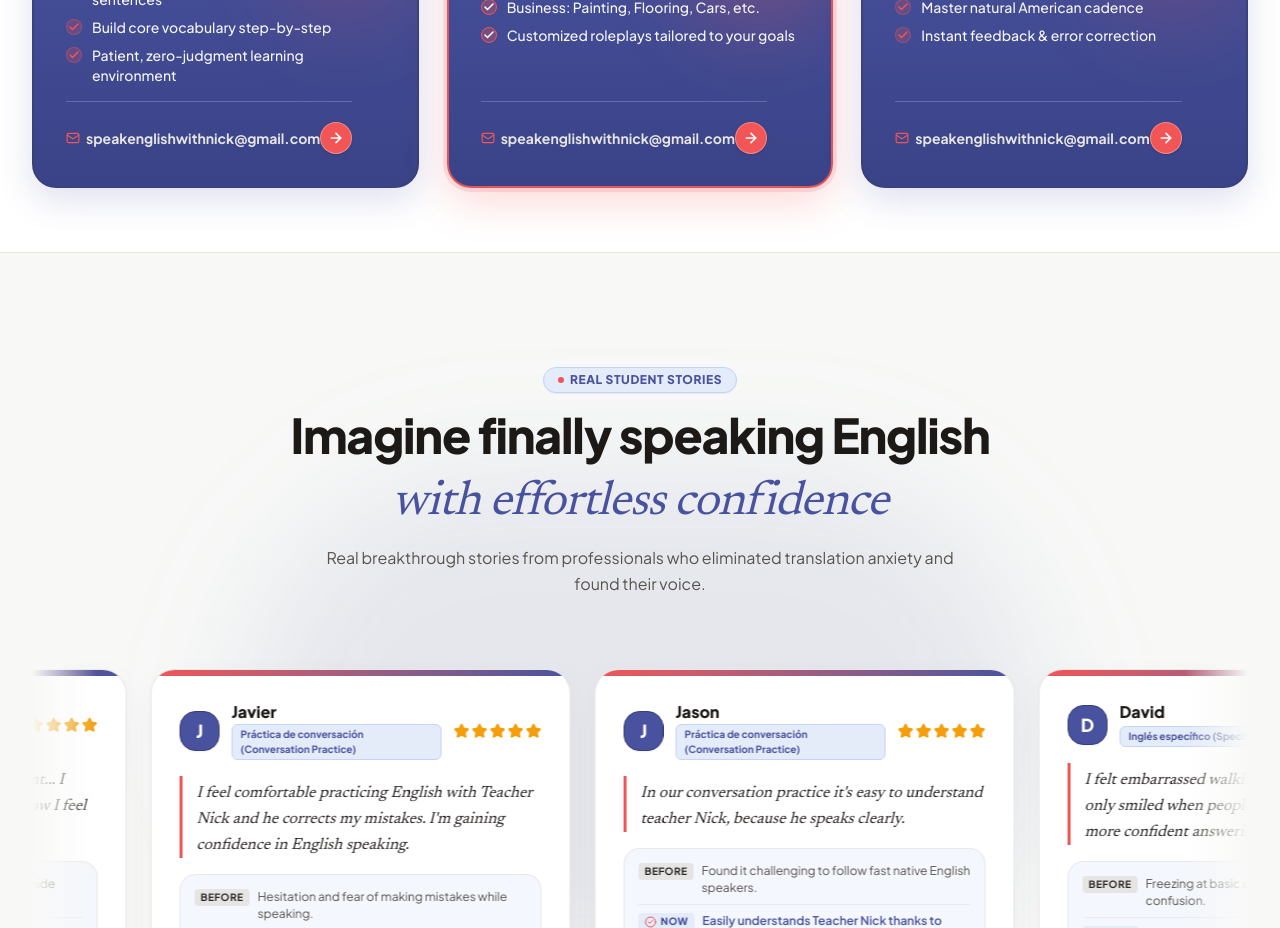
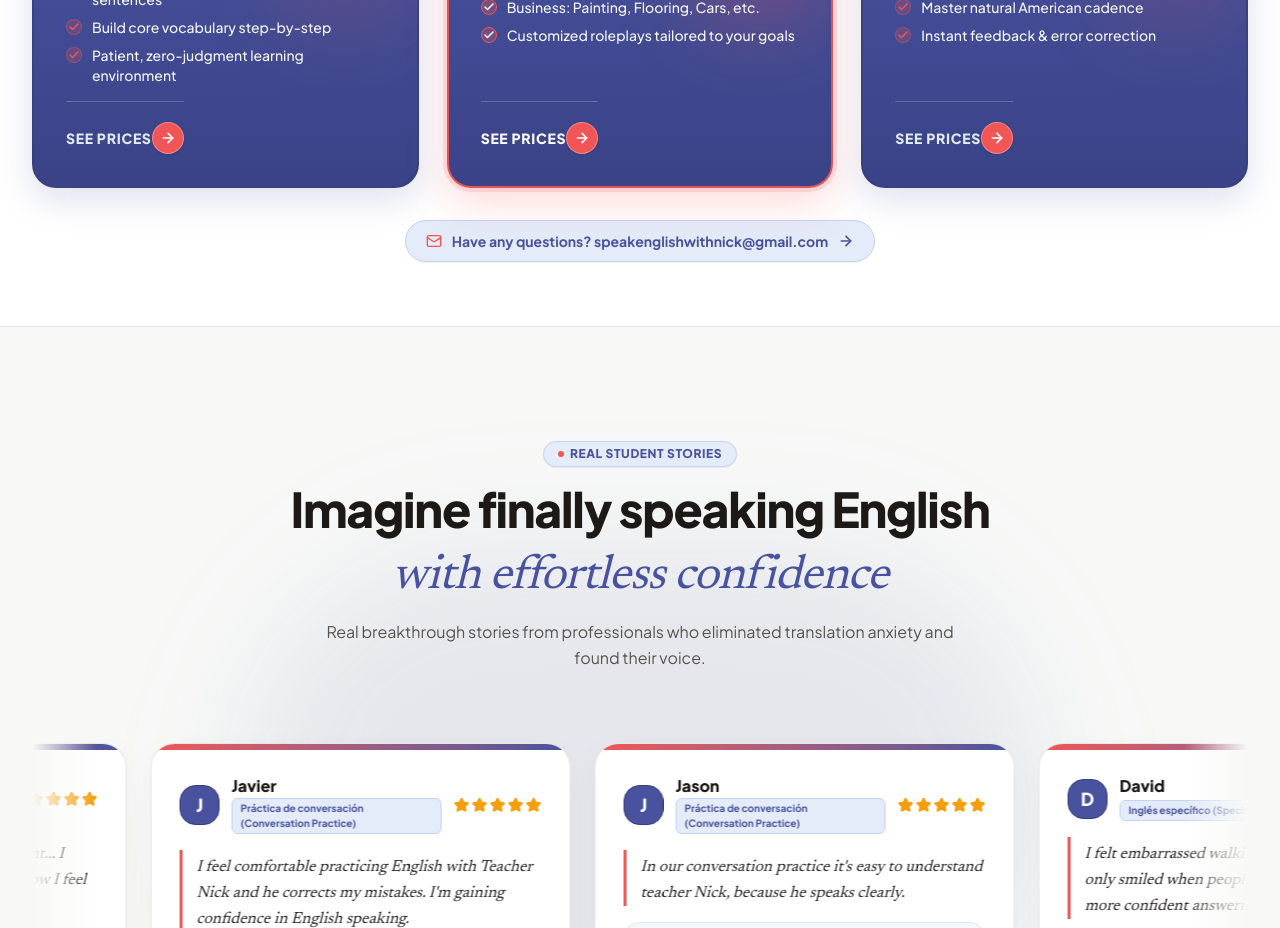
Before and after one commit to Mohansaina/speakenglishwithnick, a Next.js app: page / in a window 1280 px wide. Shown: the part 880-1808 px from the top of the page. Built offline with nearby package versions, Linux system fonts and the light colour scheme.

Commit message:
Update bottom of 3 program boxes to See Prices and add Have any questions email bar underneath

```diff
--- a/src/components/Hero.tsx
+++ b/src/components/Hero.tsx
@@ -160,9 +160,8 @@ export const Hero: React.FC<HeroProps> = ({
               </div>
 
               <div className="pt-4 sm:pt-5 border-t border-white/20 flex items-center justify-between relative z-10 mt-4">
-                <span className="text-xs sm:text-sm font-bold text-stone-200 group-hover:text-white transition-colors flex items-center gap-1.5">
-                  <Mail className="w-3.5 h-3.5 text-[#f15555] shrink-0" />
-                  <span className="truncate">speakenglishwithnick@gmail.com</span>
+                <span className="text-xs sm:text-sm font-black uppercase tracking-wider text-[#e4ebf9] group-hover:text-white transition-colors">
+                  {language === 'es' ? 'Ver Precios' : 'See Prices'}
                 </span>
                 <div className="w-8 h-8 rounded-full bg-[#f15555] border border-white/30 group-hover:bg-[#e04444] flex items-center justify-center transition-all duration-300 shadow-sm group-hover:scale-110 shrink-0">
                   <ArrowRight className="w-4 h-4 text-white group-hover:translate-x-0.5 transition-transform stroke-[2.5]" />
@@ -205,9 +204,8 @@ export const Hero: React.FC<HeroProps> = ({
               </div>
 
               <div className="pt-4 sm:pt-5 border-t border-white/20 flex items-center justify-between relative z-10 mt-4">
-                <span className="text-xs sm:text-sm font-bold text-stone-200 group-hover:text-white transition-colors flex items-center gap-1.5">
-                  <Mail className="w-3.5 h-3.5 text-[#f15555] shrink-0" />
-                  <span className="truncate">speakenglishwithnick@gmail.com</span>
+                <span className="text-xs sm:text-sm font-black uppercase tracking-wider text-white group-hover:text-[#e4ebf9] transition-colors">
+                  {language === 'es' ? 'Ver Precios' : 'See Prices'}
                 </span>
                 <div className="w-8 h-8 rounded-full bg-[#f15555] border border-white/30 group-hover:bg-[#e04444] flex items-center justify-center transition-all duration-300 shadow-sm group-hover:scale-110 shrink-0">
                   <ArrowRight className="w-4 h-4 text-white group-hover:translate-x-0.5 transition-transform stroke-[2.5]" />
@@ -250,9 +248,8 @@ export const Hero: React.FC<HeroProps> = ({
               </div>
 
               <div className="pt-4 sm:pt-5 border-t border-white/20 flex items-center justify-between relative z-10 mt-4">
-                <span className="text-xs sm:text-sm font-bold text-stone-200 group-hover:text-white transition-colors flex items-center gap-1.5">
-                  <Mail className="w-3.5 h-3.5 text-[#f15555] shrink-0" />
-                  <span className="truncate">speakenglishwithnick@gmail.com</span>
+                <span className="text-xs sm:text-sm font-black uppercase tracking-wider text-[#e4ebf9] group-hover:text-white transition-colors">
+                  {language === 'es' ? 'Ver Precios' : 'See Prices'}
                 </span>
                 <div className="w-8 h-8 rounded-full bg-[#f15555] border border-white/30 group-hover:bg-[#e04444] flex items-center justify-center transition-all duration-300 shadow-sm group-hover:scale-110 shrink-0">
                   <ArrowRight className="w-4 h-4 text-white group-hover:translate-x-0.5 transition-transform stroke-[2.5]" />
@@ -261,6 +258,23 @@ export const Hero: React.FC<HeroProps> = ({
             </button>
 
           </div>
+
+          {/* Any Questions Email Bar */}
+          <div className="mt-6 sm:mt-8 text-center">
+            <a
+              href="mailto:speakenglishwithnick@gmail.com?subject=Question%20for%20Teacher%20Nick"
+              className="inline-flex items-center gap-2.5 px-5 py-2.5 rounded-full bg-[#e4ebf9] hover:bg-[#c2d4f8] text-[#48529e] text-xs sm:text-sm font-bold border border-[#c4d4f7] transition-all shadow-2xs hover:scale-[1.02] cursor-pointer"
+            >
+              <Mail className="w-4 h-4 text-[#f15555]" />
+              <span>
+                {language === 'es'
+                  ? '¿Tienes alguna pregunta? speakenglishwithnick@gmail.com'
+                  : 'Have any questions? speakenglishwithnick@gmail.com'}
+              </span>
+              <ArrowRight className="w-4 h-4 text-[#48529e] stroke-[2.5]" />
+            </a>
+          </div>
+
         </div>
 
       </div>
```
